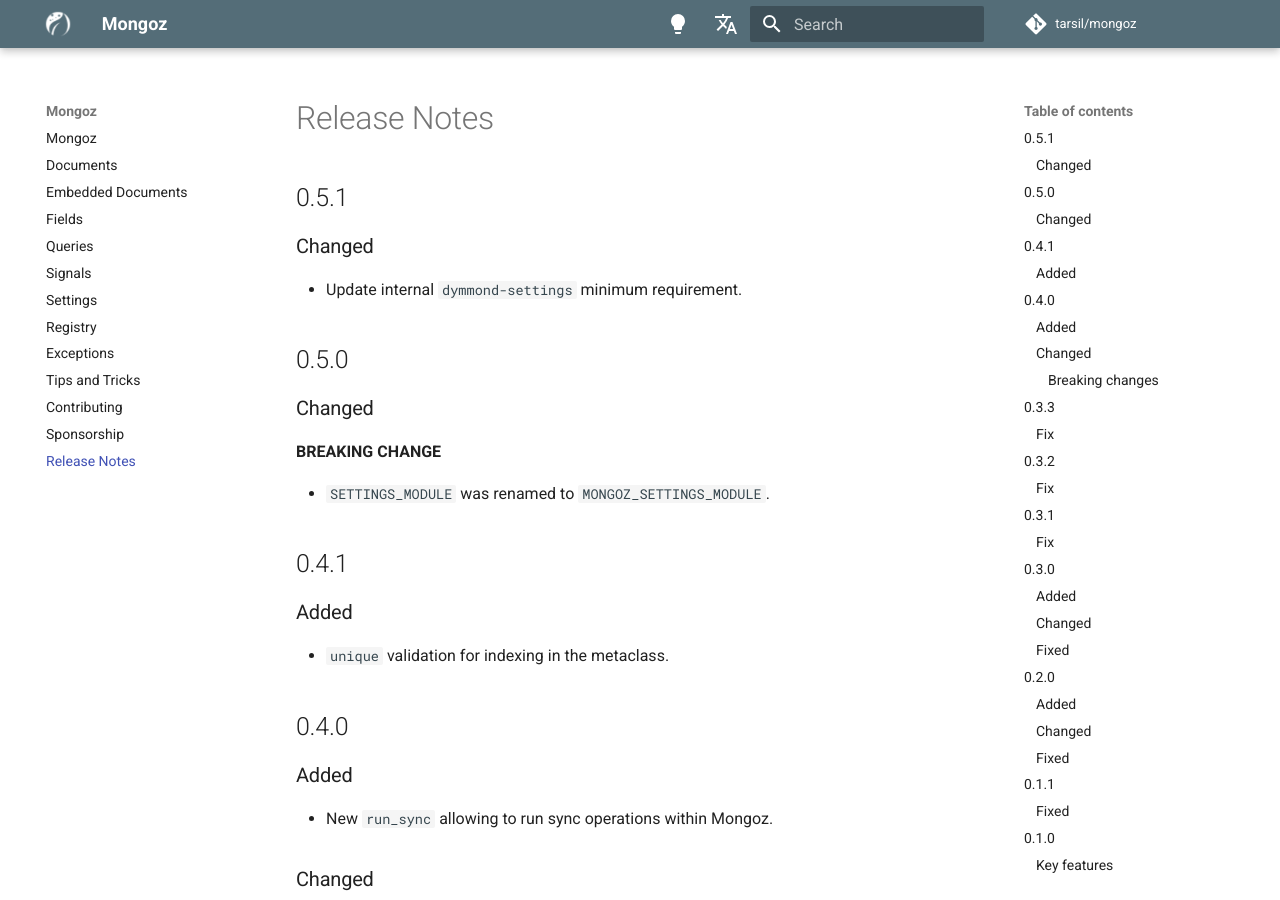
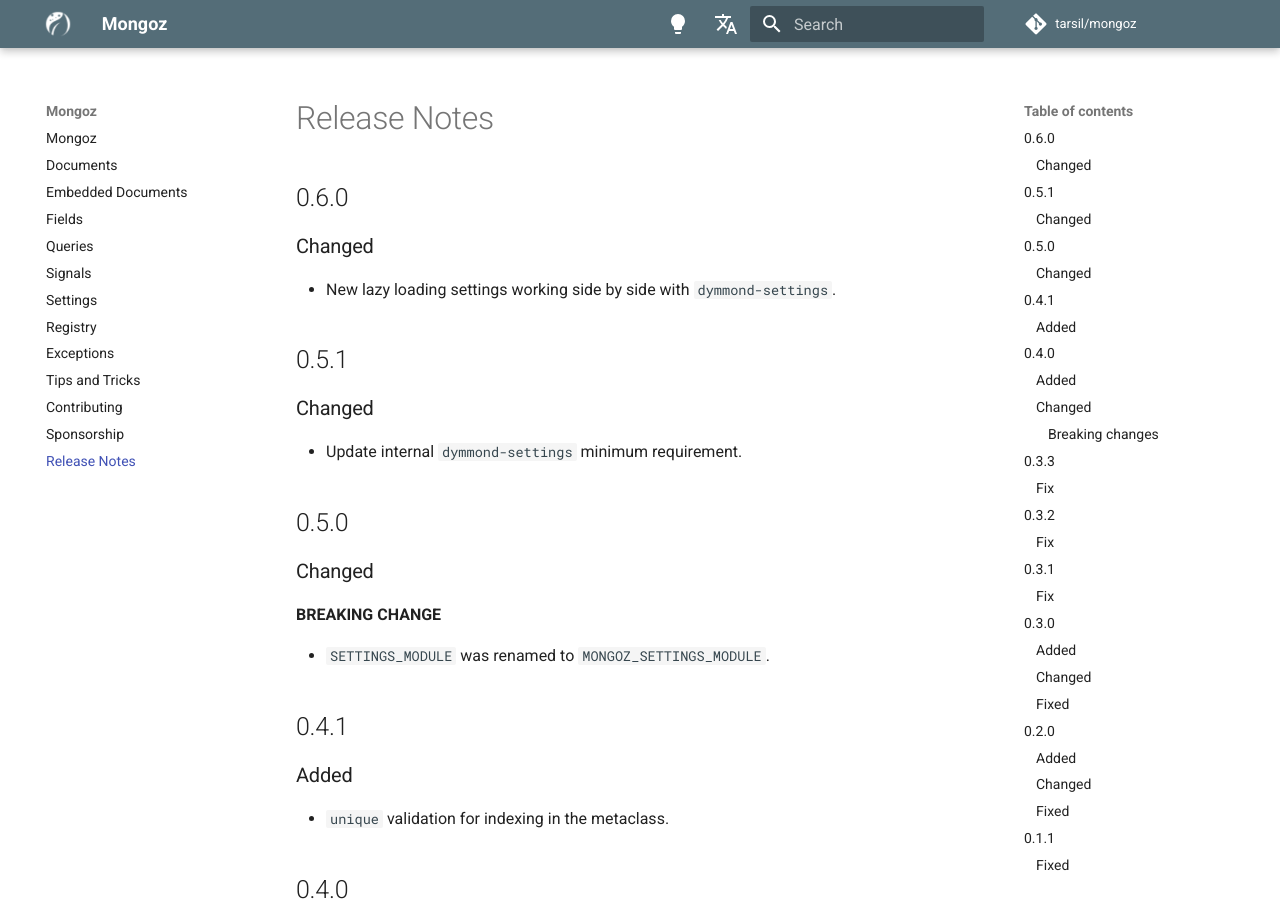
Before and after one commit to dymmond/mongoz, an MkDocs documentation site: the page built from docs/release-notes.md, in a window 1280 px wide and 900 px high. Built offline with MkDocs 1.6.1 and Material for MkDocs 9.7.7, drawn with Linux system fonts in a browser that asks for light colours; comment, search, counter and statistics services are not loaded.

Commit message:
Release 0.6.0

```diff
--- a/docs/release-notes.md
+++ b/docs/release-notes.md
@@ -1,4 +1,10 @@
 # Release Notes
+
+## 0.6.0
+
+### Changed
+
+- New lazy loading settings working side by side with `dymmond-settings`.
 
 ## 0.5.1
 
--- a/mongoz/__init__.py
+++ b/mongoz/__init__.py
@@ -1,4 +1,4 @@
-__version__ = "0.5.1"
+__version__ = "0.6.0"
 
 from .conf import settings
 from .conf.global_settings import MongozSettings
```
